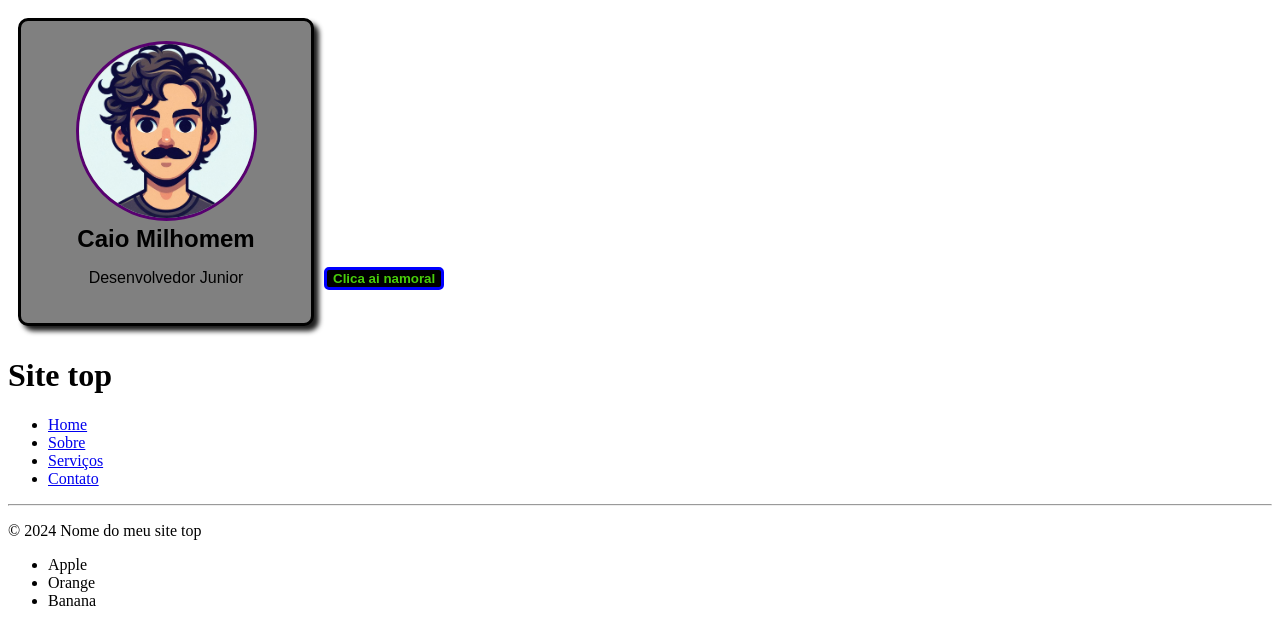
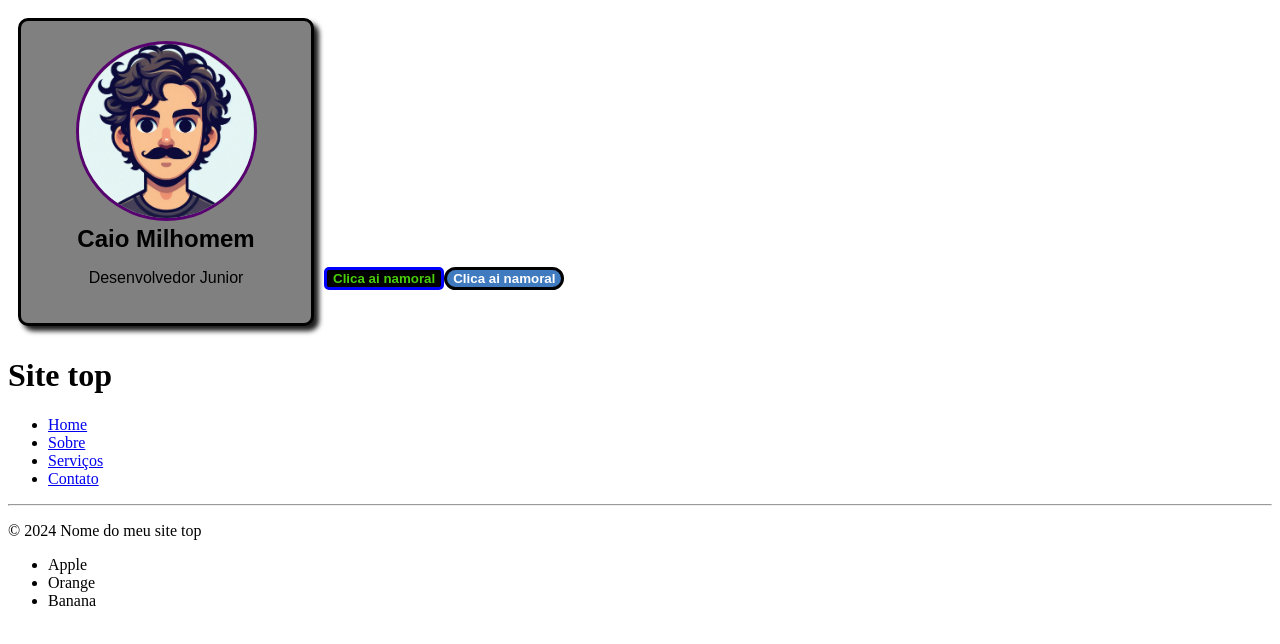
Before and after one commit to Caio-Milhomem/Curso-React, a React (Vite) app: page / in a window 1280 px wide. Shown: the top 644 px of the page. Built offline with nearby package versions, Linux system fonts and the light colour scheme.

Commit message:
aplicando css ao botão (external, modules, inline)

```diff
--- a/src/App.jsx
+++ b/src/App.jsx
@@ -2,7 +2,8 @@ import Header from "./Header"
 import Footer from "./Footer"
 import Food from "./Food"
 import Card from "./Card"
-import Button from './Button'
+import Button from './assets/Button/Button'
+import ButtonInline from "./ButtonInline"
 
 function App() {
 
@@ -10,6 +11,7 @@ function App() {
     <>
       <Card />
       <Button />
+      <ButtonInline />
       <Header />
       <Footer />
       <Food />
--- a/src/Button.jsx
+++ /dev/null
@@ -1,9 +0,0 @@
-
-function Button() {
-
-    return (
-        <button className="button">Clica ai namoral</button>
-    )
-}
-
-export default Button
--- /dev/null
+++ b/src/ButtonInline.jsx
@@ -0,0 +1,19 @@
+
+function ButtonInline() {
+
+    const styles = {
+        backgroundColor: "rgb(64, 123, 192)",
+        fontFamily: "Arial",
+        fontWeight: "bold",
+        color: "rgb(255, 255, 255)",
+        border: "3px solid rgb(0, 0, 0)",
+        borderRadius: "15px",
+        cursor: "pointer",
+    }
+
+    return (
+        <button style={styles}>Clica ai namoral</button>
+    )
+}
+
+export default ButtonInline
--- /dev/null
+++ b/src/assets/Button/Button.jsx
@@ -0,0 +1,10 @@
+import styles from './Button.module.css'
+
+function Button() {
+
+    return (
+        <button className={styles.button}>Clica ai namoral</button>
+    )
+}
+
+export default Button
--- /dev/null
+++ b/src/assets/Button/Button.module.css
@@ -0,0 +1,9 @@
+.button {
+    background-color: rgb(0, 0, 0);
+    font-family: Arial;
+    font-weight: bold;
+    color: rgb(72, 206, 10);
+    border: 3px solid blue;
+    border-radius: 5px;
+    cursor: pointer;
+}
--- a/src/index.css
+++ b/src/index.css
@@ -26,13 +26,3 @@
 .card .cardText {
   font-family: Arial;
 }
-
-.button {
-  background-color: rgb(0, 0, 0);
-  font-family: Arial;
-  font-weight: bold;
-  color: rgb(72, 206, 10);
-  border: 3px solid blue;
-  border-radius: 5px;
-  cursor: pointer;
-}
```
